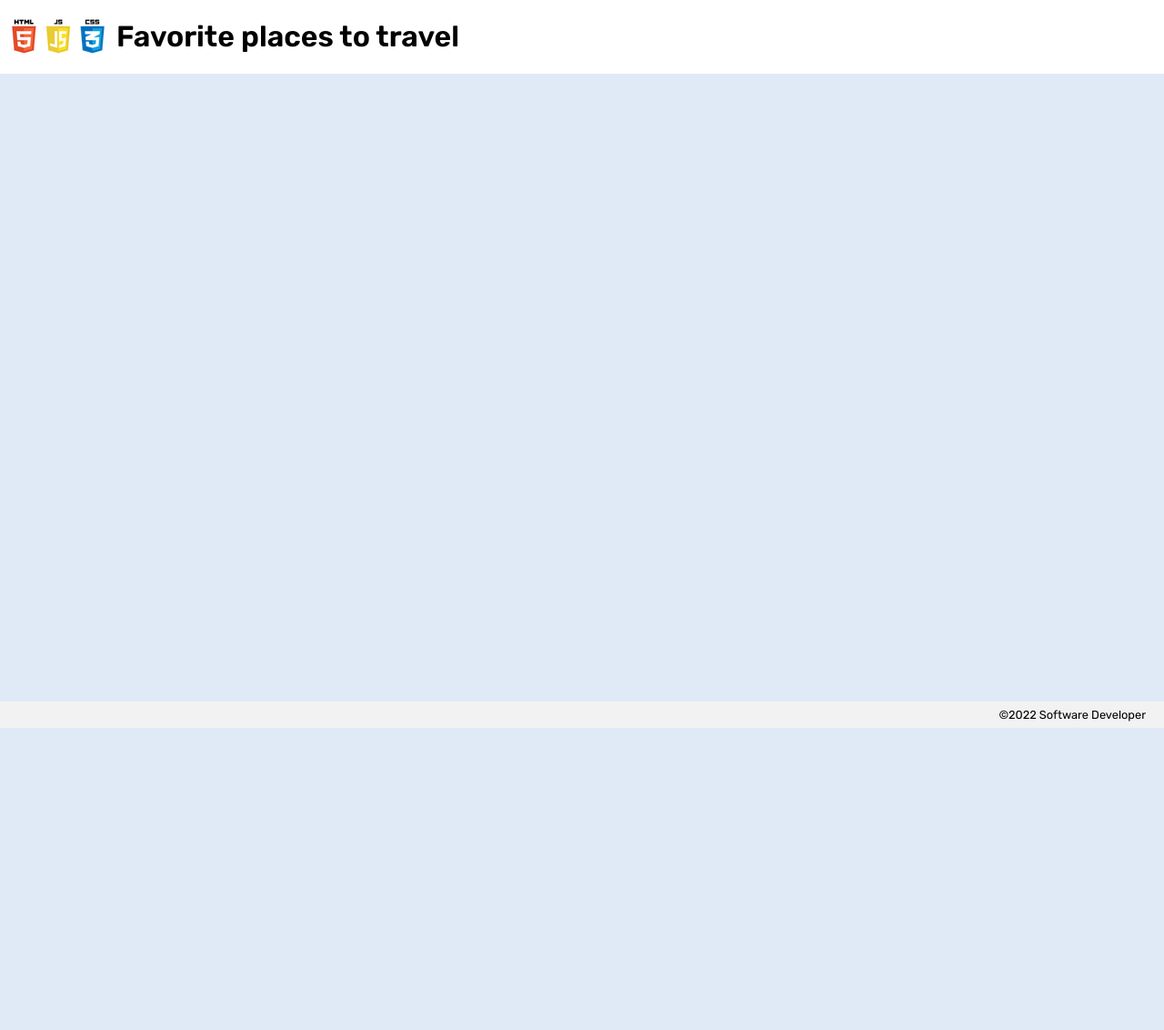
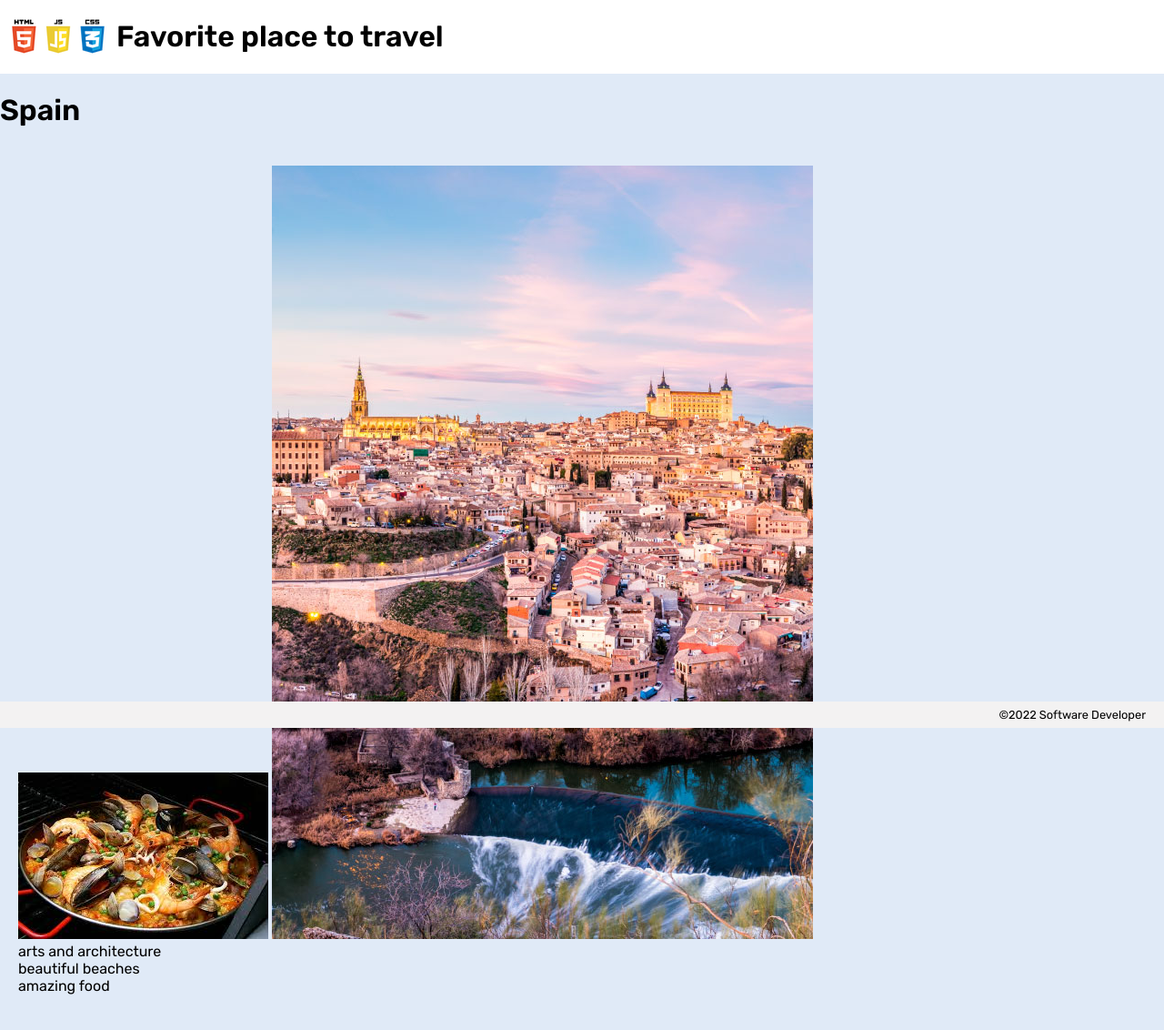
Before and after one commit to hamzali03/Favotite-place-to-travel, a plain HTML site: page index.html in a window 1280 px wide. Shown: the whole page at 91% size. Before the commit the page ends 800 px from the top, so only its background shows below. Drawn offline with Linux system fonts and the light colour scheme.

Commit message:
Added images

```diff
--- a/index.html
+++ b/index.html
@@ -19,10 +19,20 @@
     <body>
         <header>
             <img src="./assets/html_css_js.png" />
-            <h1>Favorite places to travel</h1>
+            <h1>Favorite place to travel</h1>
         </header>
 
-        <main></main>
+        <h1>Spain</h1>
+
+        <main>
+            <img src="./Food.png" alt="" />
+            <img src="./architecture.png" alt="" />
+            <ul>
+                <li>arts and architecture</li>
+                <li>beautiful beaches</li>
+                <li>amazing food</li>
+            </ul>
+        </main>
 
         <footer>&copy;2022 Software Developer</footer>
 
```
Also changed, not shown: Food.jpg (added), Food.png (added), Spain.jpg (added), architecture.jpg (added), architecture.png (added), 1 other file.
